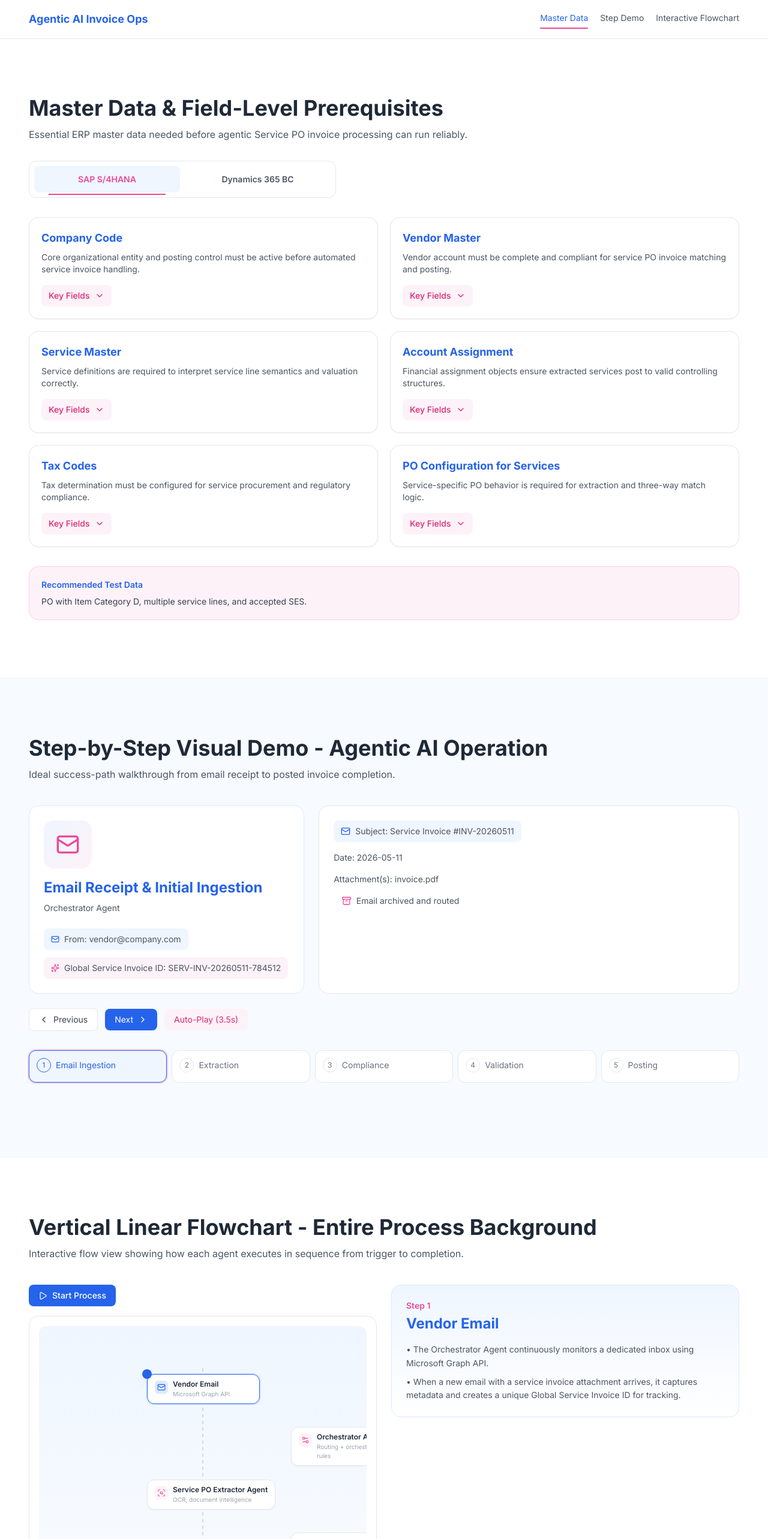
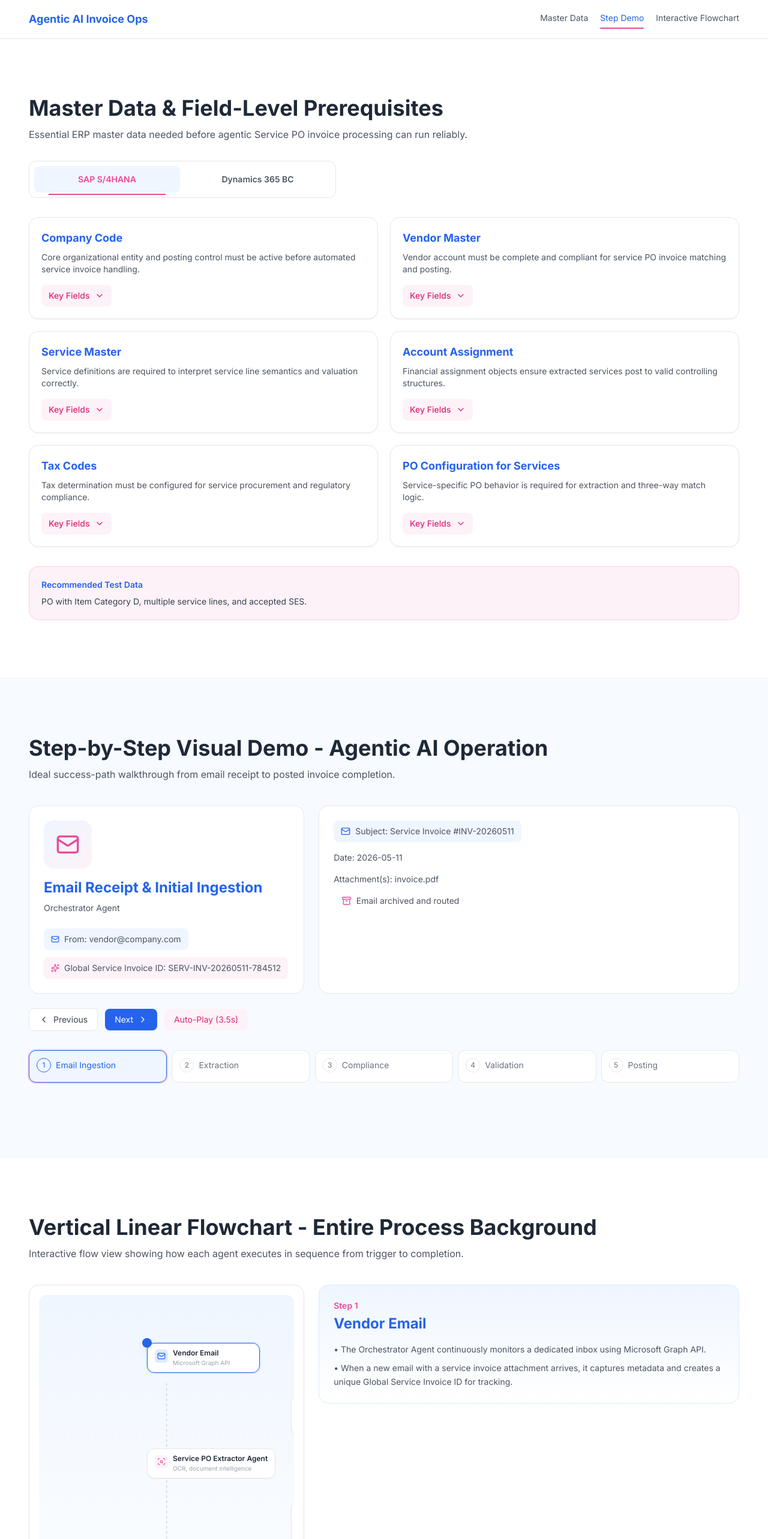
Before and after one commit to kulkid49/Service-PO-Agentic-AI, a React (Vite) app in the folder service-po-invoice-demo/: page / in a window 1280 px wide. Shown: the top 2566 px of the page at 60% size. Built offline with nearby package versions, Linux system fonts and the light colour scheme.

Commit message:
Fix nav tracking and flowchart controls

```diff
--- a/service-po-invoice-demo/src/App.tsx
+++ b/service-po-invoice-demo/src/App.tsx
@@ -19,23 +19,35 @@ export default function App() {
   const [activeSection, setActiveSection] = useState('prerequisites')
 
   useEffect(() => {
-    const obs = new IntersectionObserver(
-      (entries) => {
-        const visible = entries
-          .filter((entry) => entry.isIntersecting)
-          .sort((a, b) => b.intersectionRatio - a.intersectionRatio)[0]
-        if (visible?.target?.id) {
-          setActiveSection(visible.target.id)
+    let rafId: number | null = null
+
+    const onScroll = () => {
+      if (rafId != null) return
+      rafId = window.requestAnimationFrame(() => {
+        rafId = null
+        const checkpoint = window.scrollY + window.innerHeight * 0.45
+        for (const id of sections) {
+          const el = document.getElementById(id)
+          if (!el) continue
+          const rect = el.getBoundingClientRect()
+          const top = rect.top + window.scrollY
+          const bottom = rect.bottom + window.scrollY
+          if (checkpoint >= top && checkpoint <= bottom) {
+            setActiveSection(id)
+            break
+          }
         }
-      },
-      { threshold: [0.35, 0.6, 0.8], rootMargin: '-64px 0px -20% 0px' },
-    )
+      })
+    }
 
-    sections.forEach((id) => {
-      const el = document.getElementById(id)
-      if (el) obs.observe(el)
-    })
-    return () => obs.disconnect()
+    onScroll()
+    window.addEventListener('scroll', onScroll, { passive: true })
+    window.addEventListener('resize', onScroll)
+    return () => {
+      window.removeEventListener('scroll', onScroll)
+      window.removeEventListener('resize', onScroll)
+      if (rafId != null) window.cancelAnimationFrame(rafId)
+    }
   }, [sections])
 
   const navLinks = [
@@ -59,6 +71,7 @@ export default function App() {
                   activeSection === link.id ? 'text-blue-600' : ''
                 }`}
                 href={`#${link.id}`}
+                onClick={() => setActiveSection(link.id)}
               >
                 {link.label}
                 {activeSection === link.id ? (
--- a/service-po-invoice-demo/src/sections/FlowchartSection.tsx
+++ b/service-po-invoice-demo/src/sections/FlowchartSection.tsx
@@ -1,4 +1,4 @@
-import { useEffect, useMemo, useState, type ComponentType } from 'react'
+import { useEffect, useMemo, useRef, useState, type ComponentType } from 'react'
 import { AnimatePresence, motion } from 'framer-motion'
 import {
   Bot,
@@ -33,9 +33,10 @@ const iconMap: Record<string, ComponentType<{ size?: number; className?: string
 export default function FlowchartSection() {
   const nodes = data.flowNodes
   const explanations = data.flowExplanations
-  const [started, setStarted] = useState(false)
   const [running, setRunning] = useState(false)
   const [current, setCurrent] = useState(0)
+  const containerRef = useRef<HTMLDivElement | null>(null)
+  const nodeRefs = useRef<(HTMLDivElement | null)[]>([])
 
   const nodePositions = useMemo(
     () =>
@@ -45,16 +46,27 @@ export default function FlowchartSection() {
       })),
     [nodes],
   )
+  const canvasHeight = useMemo(
+    () => (nodePositions.length ? nodePositions[nodePositions.length - 1].y + 120 : 760),
+    [nodePositions],
+  )
 
   useEffect(() => {
-    if (!started || !running) return undefined
+    if (!running) return undefined
     if (current >= nodes.length - 1) {
       setRunning(false)
       return undefined
     }
     const id = window.setTimeout(() => setCurrent((v) => Math.min(v + 1, nodes.length - 1)), 1700)
     return () => window.clearTimeout(id)
-  }, [started, running, current, nodes.length])
+  }, [running, current, nodes.length])
+
+  useEffect(() => {
+    const target = nodeRefs.current[current]
+    if (target) {
+      target.scrollIntoView({ behavior: running ? 'smooth' : 'auto', block: 'center' })
+    }
+  }, [current, running])
 
   const activeNode = nodes[current]
   const activeText = explanations[activeNode.id as keyof typeof explanations]
@@ -73,26 +85,16 @@ export default function FlowchartSection() {
         <h2 className="text-3xl font-bold text-gray-800 lg:text-4xl">Vertical Linear Flowchart - Entire Process Background</h2>
         <p className="mt-3 max-w-3xl text-gray-600">Interactive flow view showing how each agent executes in sequence from trigger to completion.</p>
 
-        <div className="mt-10 grid gap-6 lg:grid-cols-2">
-          <div>
-            <button
-              type="button"
-              onClick={() => {
-                setStarted(true)
-                setRunning(true)
-                setCurrent(0)
-              }}
-              disabled={started}
-              className="mb-4 inline-flex items-center gap-2 rounded-lg bg-blue-600 px-4 py-2 text-sm font-medium text-white disabled:cursor-not-allowed disabled:opacity-60"
-            >
-              {running ? <span className="h-3 w-3 animate-spin rounded-full border-2 border-white border-t-transparent" /> : <Play size={15} />}
-              Start Process
-            </button>
-
+        <div className="mt-10 grid gap-6 lg:grid-cols-5 lg:items-start">
+          <div className="lg:col-span-2">
             <div className="relative rounded-2xl border border-gray-200 bg-white p-4">
-              <div className="relative h-[760px] w-full overflow-hidden rounded-xl bg-gradient-to-b from-blue-50 to-white">
-                <svg viewBox="0 0 600 760" className="absolute inset-0 h-full w-full">
-                  <line x1="300" y1="40" x2="300" y2="720" stroke="#d1d5db" strokeDasharray="6 6" strokeWidth="2" />
+              <div
+                ref={containerRef}
+                className="relative h-[640px] w-full overflow-y-auto rounded-xl bg-gradient-to-b from-blue-50 to-white"
+              >
+                <div className="relative" style={{ height: canvasHeight }}>
+                  <svg viewBox={`0 0 600 ${canvasHeight}`} className="absolute inset-0 h-full w-full">
+                  <line x1="300" y1="40" x2="300" y2={canvasHeight - 40} stroke="#d1d5db" strokeDasharray="6 6" strokeWidth="2" />
                   {nodes.slice(0, -1).map((node, idx) => (
                     <motion.path
                       key={`${node.id}-path`}
@@ -111,9 +113,9 @@ export default function FlowchartSection() {
                       transition={{ duration: 0.65, ease: 'easeOut' }}
                     />
                   ))}
-                </svg>
+                  </svg>
 
-                {nodes.map((node, idx) => {
+                  {nodes.map((node, idx) => {
                   const Icon = iconMap[node.id] ?? Bot
                   const p = nodePositions[idx]
                   const isActive = idx === current
@@ -122,6 +124,9 @@ export default function FlowchartSection() {
                     <motion.div
                       key={node.id}
                       className="absolute"
+                      ref={(el) => {
+                        nodeRefs.current[idx] = el
+                      }}
                       style={{ left: p.x, top: p.y, transform: 'translate(-50%, -50%)' }}
                       initial={{ opacity: 0, y: 8 }}
                       whileInView={{ opacity: 1, y: 0 }}
@@ -145,9 +150,9 @@ export default function FlowchartSection() {
                       </div>
                     </motion.div>
                   )
-                })}
+                  })}
 
-                <motion.div
+                  <motion.div
                   className="absolute h-4 w-4 rounded-full bg-blue-600 shadow-lg"
                   style={{
                     left: nodePositions[current]?.x ?? 300,
@@ -159,7 +164,8 @@ export default function FlowchartSection() {
                     top: nodePositions[current]?.y ?? 80,
                   }}
                   transition={{ duration: 0.5, ease: 'easeInOut' }}
-                />
+                  />
+                </div>
               </div>
             </div>
 
@@ -189,7 +195,6 @@ export default function FlowchartSection() {
               <button
                 type="button"
                 onClick={() => setRunning((v) => !v)}
-                disabled={!started}
                 className="inline-flex items-center gap-2 rounded-lg bg-pink-500 px-3 py-2 text-sm text-white disabled:cursor-not-allowed disabled:opacity-50"
               >
                 {running ? <Pause size={14} /> : <Play size={14} />}
@@ -198,7 +203,7 @@ export default function FlowchartSection() {
             </div>
           </div>
 
-          <div>
+          <div className="lg:col-span-3">
             <AnimatePresence mode="wait">
               <motion.article
                 key={activeNode.id}
```
